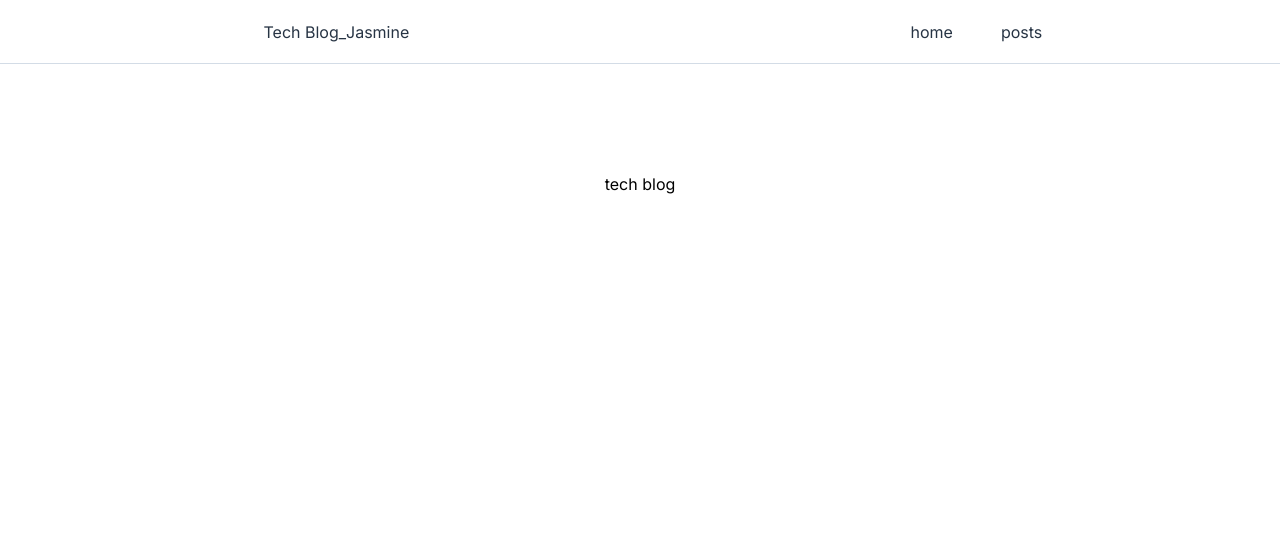
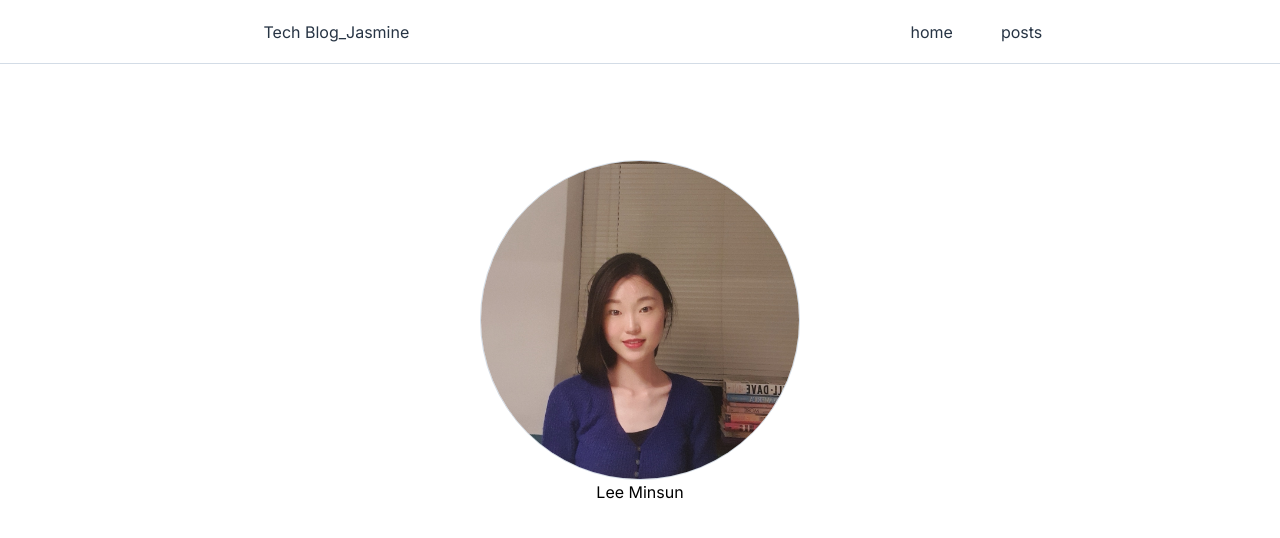
Before and after one commit to minsun0714/techblog_eng_ver, a Next.js app: page / in a window 1280 px wide. Shown: the top 538 px of the page. Built offline with nearby package versions, Linux system fonts and the light colour scheme.

Commit message:
💄 Image 컴포넌트 사용하여 프로필 사진 화면에 적용

```diff
--- a/src/app/page.tsx
+++ b/src/app/page.tsx
@@ -1,9 +1,23 @@
+import Image from 'next/image';
+import profileImage from '../../public/profile.jpeg';
+
 export default async function Home() {
 	return (
-		<main className="flex min-h-screen flex-col items-center justify-between p-24">
-			<h1 className="text-black px-4 sm:px-8 py-2 sm:py-3 bg-sky-700 hover:bg-sky-800">
-				tech blog
-			</h1>
+		<main className="flex h-screen flex-col items-center justify-between p-24">
+			<section className="flex flex-col items-center justify-center">
+				<div>
+					<Image
+						alt="profile image"
+						src={profileImage}
+						width={400}
+						height={400}
+						className="border border-gray-light rounded-full object-cover h-80 w-80 "
+					/>
+				</div>
+				<div>
+					<h1>Lee Minsun</h1>
+				</div>
+			</section>
 		</main>
 	);
 }
```
